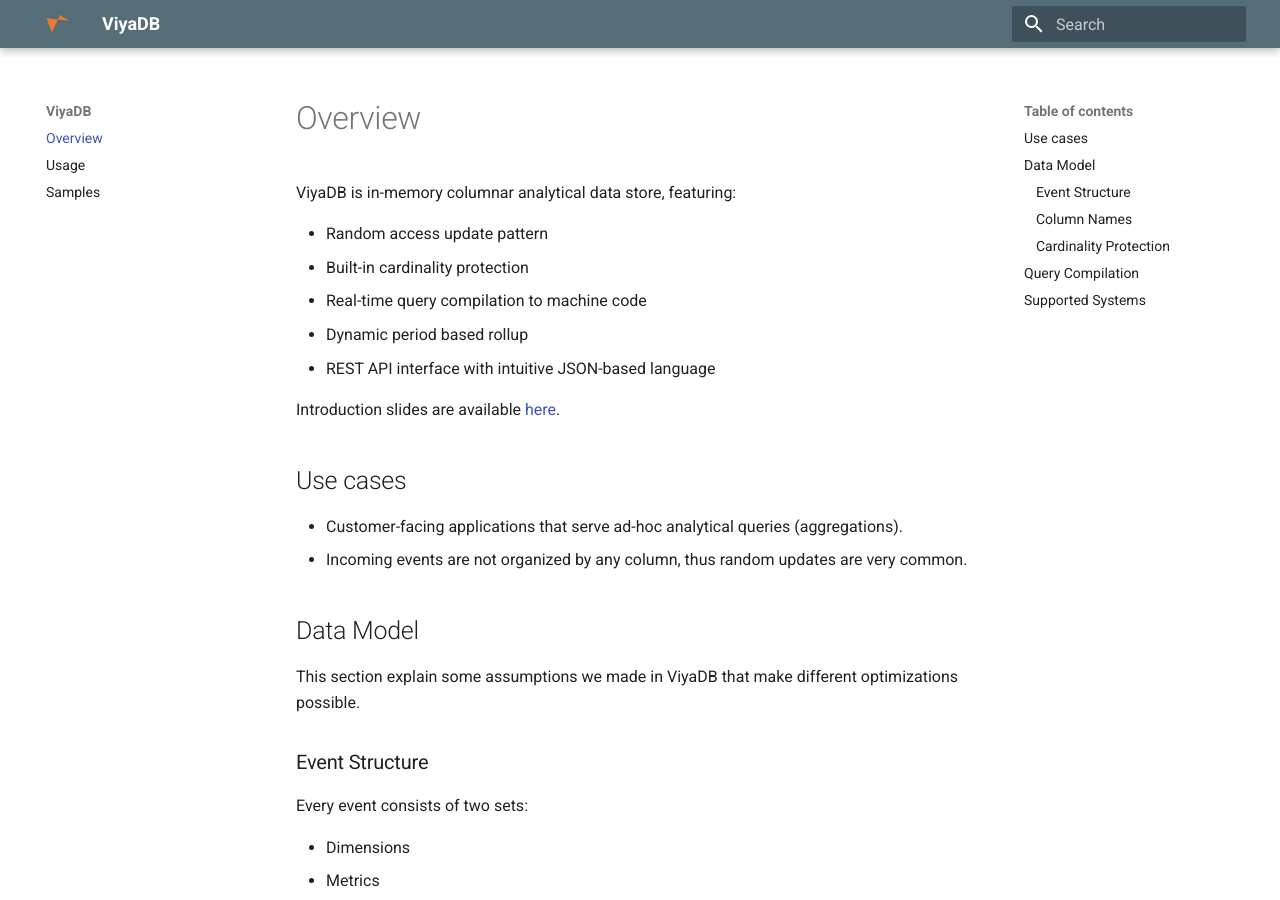
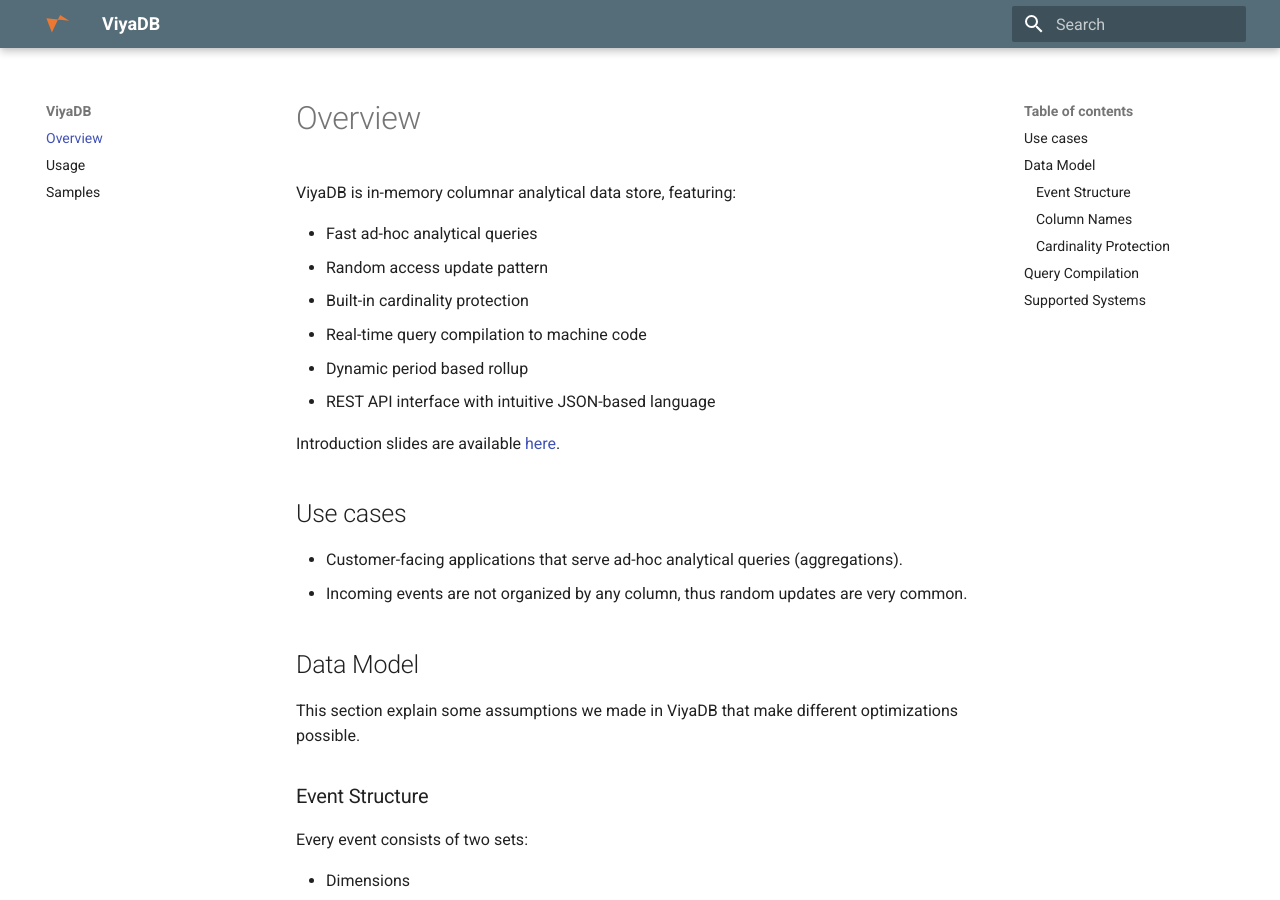
Before and after one commit to viyadb/website, an MkDocs documentation site: the page built from docs/index.md, in a window 1280 px wide and 900 px high. Built offline with MkDocs 1.6.1 and Material for MkDocs 9.7.7, drawn with Linux system fonts in a browser that asks for light colours; old or Windows-style settings are respelled for this version of MkDocs.

Commit message:
Updated documentation

```diff
--- a/docs/index.md
+++ b/docs/index.md
@@ -3,6 +3,7 @@
 
 ViyaDB is in-memory columnar analytical data store, featuring:
 
+- Fast ad-hoc analytical queries
 - Random access update pattern
 - Built-in cardinality protection
 - Real-time query compilation to machine code
```
